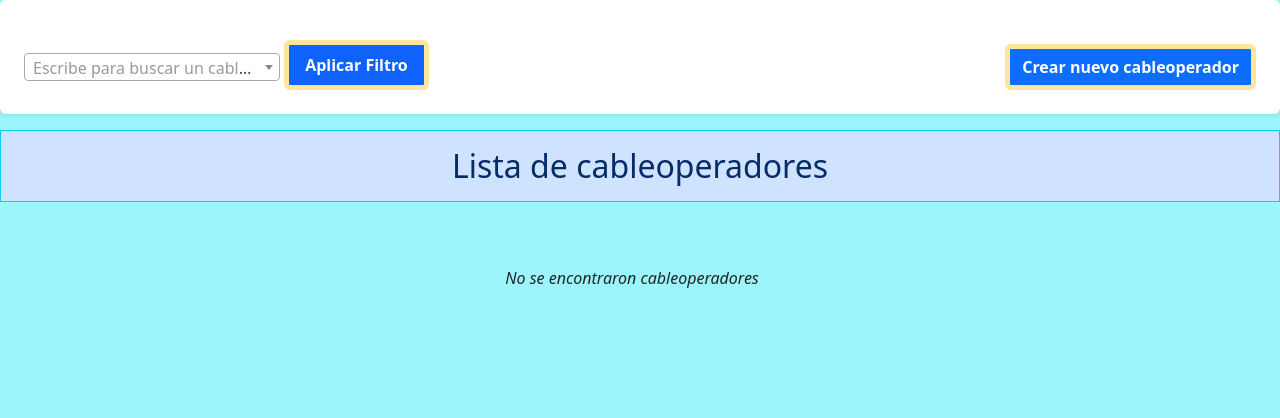
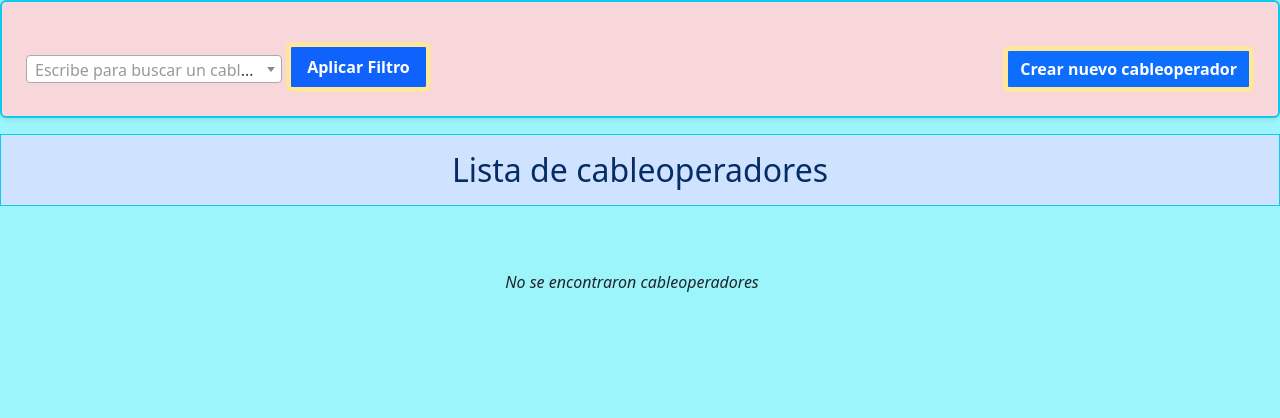
Before and after one commit to Adrian04g/Air-e_app, a Django app: page /index/PRST/ in a window 1280 px wide. Shown: the part 65-483 px from the top of the page. Run offline with Django 5.2, Linux system fonts and the light colour scheme; data that the repository does not hold is empty; parts of the project's set-up code (start-up, migrations or seed data) failed here and were passed over; some libraries are stand-ins or nearby versions.

Commit message:
se modificaron

```diff
--- a/INF_CE/INF_CE/templates/indexapp/CableoperadoresForm.html
+++ b/INF_CE/INF_CE/templates/indexapp/CableoperadoresForm.html
@@ -13,7 +13,7 @@
 <!--Este es el contenido de esta sesion llamada administrador-->
 {% block content %}
 <!--Formulario para registrar cableoperadores-->
-<div class="container mt-4">
+<div class="container mt-4 bg-primary-subtle text-primary-emphasis border border-info border-3">
     <center><h2>Registrar Nuevo Cableoperador</h2></center>
     <form method="post" action="">
     {% csrf_token %}
--- a/INF_CE/INF_CE/templates/indexapp/cableoperadorList.html
+++ b/INF_CE/INF_CE/templates/indexapp/cableoperadorList.html
@@ -19,10 +19,10 @@
 <!--Este es el contenido de esta sesion llamada administrador-->
 {% block content %}
 <!-- Sección de filtros -->
-<div class="filter-section">
-    <form method="get" action="." class="d-flex align-items-end gap-2 flex-wrap">
+<div class="filter-section bg-danger-subtle text-danger-emphasis border border-info border-2">
+    <form method="get" action="." class="d-flex align-items-end gap-2 flex-wrap bg-danger-subtle text-danger-emphasis ">
     <div class="flex-grow-1">
-        <select name="cableoperadorf" id="cableoperadorf" class="filter-input">
+        <select name="cableoperadorf" id="cableoperadorf" class="filter-input ">
             <option value="">Seleccionar cableoperador...</option>
             {% for cableoperador in cableoperadores %}
             <option value="{{ cableoperador.pk }}"
@@ -51,12 +51,12 @@
 <!-- Vista de tabla para desktop -->
 <div class="row">
     <div>
-        <h2 class="p-3 mb-2 bg-primary-subtle text-primary-emphasis text-center border border-info">Lista de cableoperadores</h2>
+        <h2 class="p-3 mb-2 bg-primary-subtle text-primary-emphasis text-center border border-info ">Lista de cableoperadores</h2>
     </div>
     <div class="row g-3 items-center"> {% for object in object_list %}
        <div class="col-lg-6">
             <div class="card mb-3 shadow-sm">
-                <div class="card-header bg-primary text-white">
+                <div class="card-header bg-danger-subtle text-danger-emphasis border border-danger-subtle border-4 ">
                     <h3 class="text-center" style="font-weight: 700;">{{ object.nombre }}</h3>
                 </div>
                 <div class="card-body">
--- a/INF_CE/INF_CE/templates/proyectos/ProyectosList.html
+++ b/INF_CE/INF_CE/templates/proyectos/ProyectosList.html
@@ -33,8 +33,8 @@
     </div>
 
     <!-- Vista de tabla para desktop -->
-    <div class="table-container d-none d-md-block ">
-        <table class="table table-striped border border-primary-subtle border border-3">
+    <div class="table-container d-none d-md-block border border-success border-3">
+        <table class="table table-striped bg-body text-body border border-primary">
             <thead>
                 <tr>
                     <th scope="col" class="border border-info p-2 mb-2 bg-primary-subtle text-primary-emphasis">Proyecto</th>
@@ -100,7 +100,7 @@
     <div class="d-block d-md-none">
     {% for object in object_list %}
         <div class="card mb-3 shadow-sm">
-            <div class="card-header bg-primary text-white">
+            <div class="card-header bg-primary text-white ">
                 <h6 class="mb-0">
                     <strong>{{ object.nombre }}</strong>
                 </h6>
```
